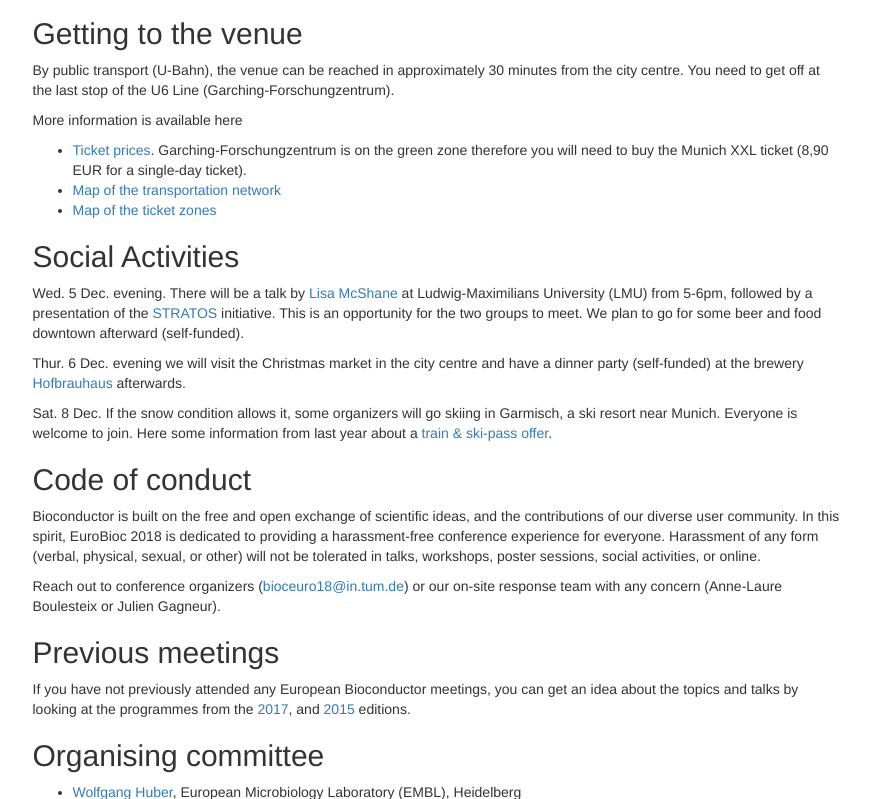
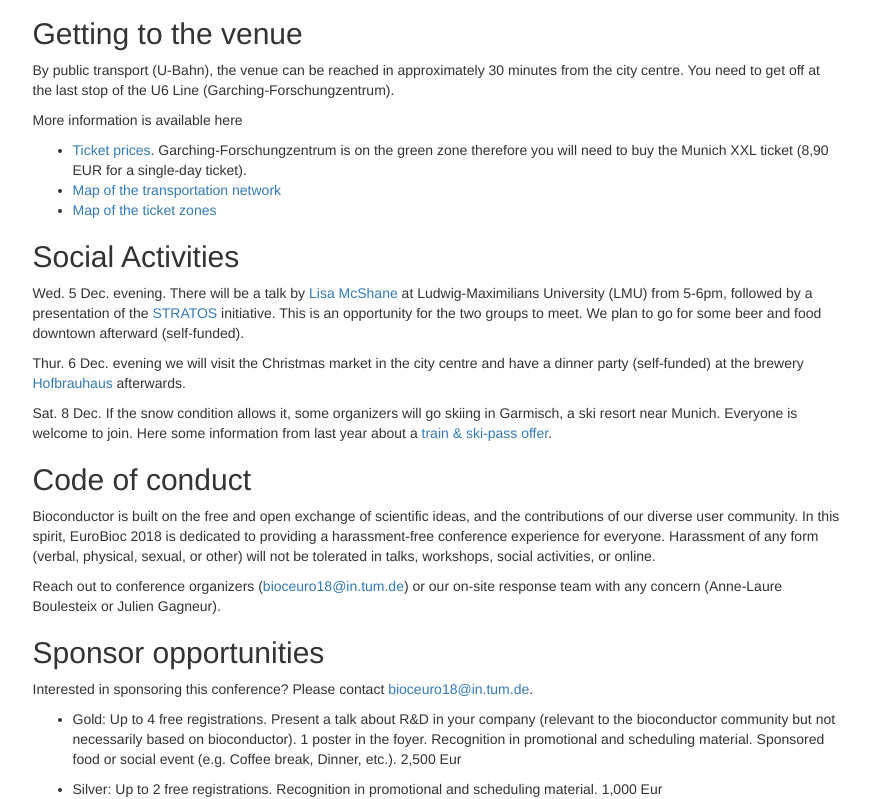
Before and after one commit to Bioconductor/EuroBioc2018, a plain HTML site: page docs/index.html in a window 1280 px wide. Shown: the part 2001-2800 px from the top of the page, without its empty margins (345-1215 px from the left). Drawn offline with nearby package versions, Linux system fonts and the light colour scheme; some packages are replaced by stand-ins of ours.

Commit message:
sponsoring

```diff
--- a/docs/index.html
+++ b/docs/index.html
@@ -1678,8 +1678,16 @@ div.tocify {
 </div>
 <div id="code-of-conduct" class="section level2">
 <h2>Code of conduct</h2>
-<p>Bioconductor is built on the free and open exchange of scientific ideas, and the contributions of our diverse user community. In this spirit, EuroBioc 2018 is dedicated to providing a harassment-free conference experience for everyone. Harassment of any form (verbal, physical, sexual, or other) will not be tolerated in talks, workshops, poster sessions, social activities, or online.</p>
+<p>Bioconductor is built on the free and open exchange of scientific ideas, and the contributions of our diverse user community. In this spirit, EuroBioc 2018 is dedicated to providing a harassment-free conference experience for everyone. Harassment of any form (verbal, physical, sexual, or other) will not be tolerated in talks, workshops, social activities, or online.</p>
 <p>Reach out to conference organizers (<a href="mailto:bioceuro18@in.tum.de">bioceuro18@in.tum.de</a>) or our on-site response team with any concern (Anne-Laure Boulesteix or Julien Gagneur).</p>
+</div>
+<div id="sponsor-opportunities" class="section level2">
+<h2>Sponsor opportunities</h2>
+<p>Interested in sponsoring this conference? Please contact <a href="mailto:bioceuro18@in.tum.de">bioceuro18@in.tum.de</a>.</p>
+<ul>
+<li><p>Gold: Up to 4 free registrations. Present a talk about R&amp;D in your company (relevant to the bioconductor community but not necessarily based on bioconductor). 1 poster in the foyer. Recognition in promotional and scheduling material. Sponsored food or social event (e.g. Coffee break, Dinner, etc.). 2,500 Eur</p></li>
+<li><p>Silver: Up to 2 free registrations. Recognition in promotional and scheduling material. 1,000 Eur</p></li>
+</ul>
 </div>
 <div id="previous-meetings" class="section level2">
 <h2>Previous meetings</h2>
```
Also changed, not shown: 1 other file.
